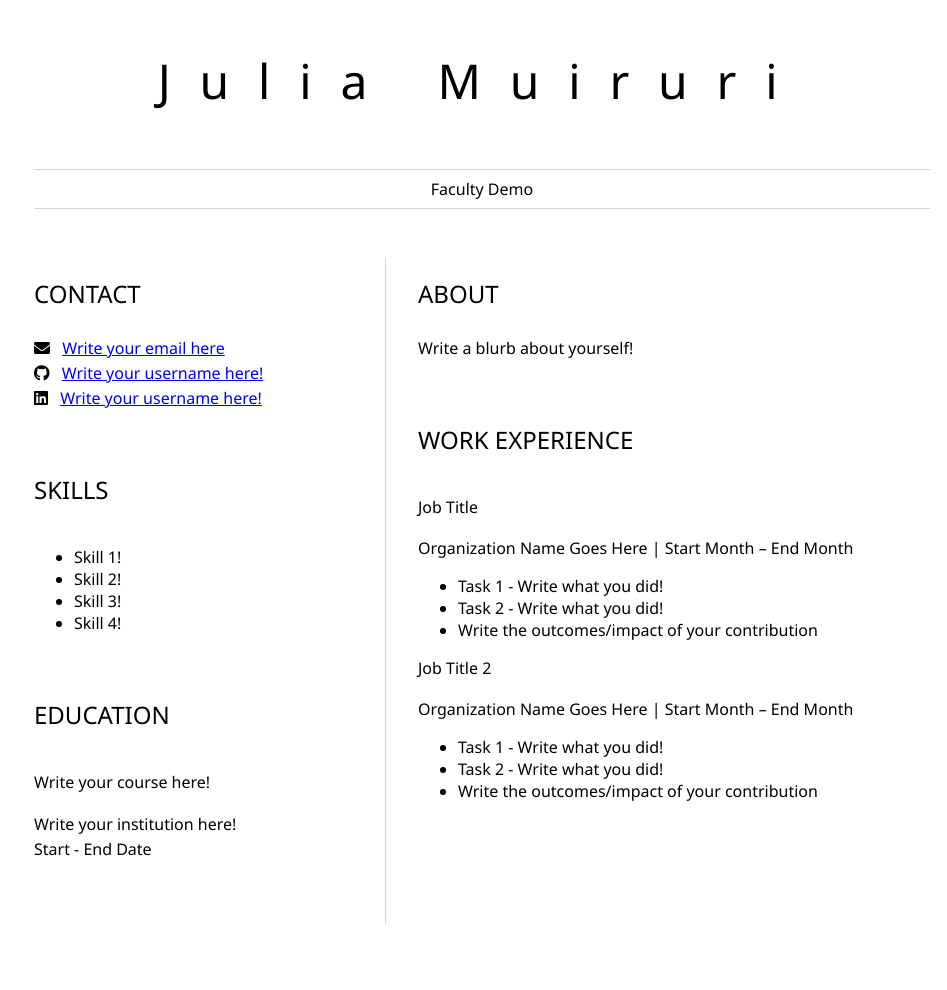
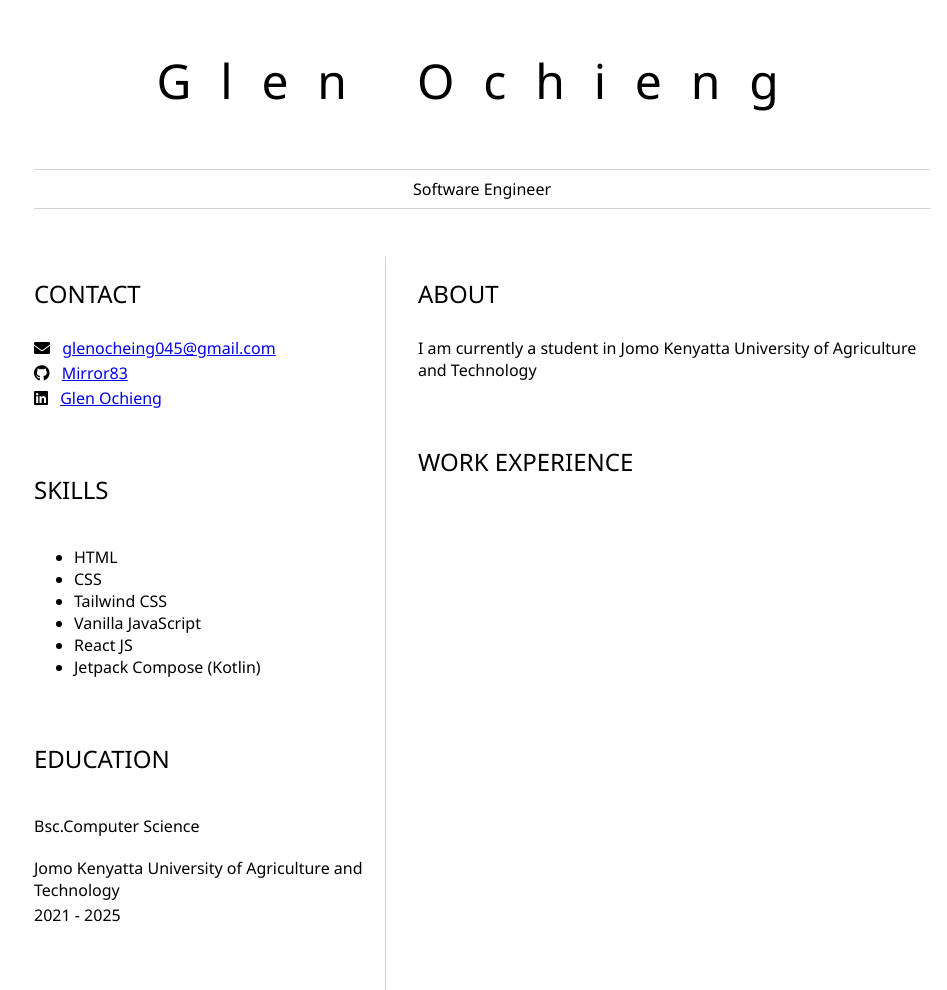
Before and after one commit to Mirror83/Resume, a plain HTML site: page index.html in a window 1280 px wide. Shown: the whole page, without its empty margins (158-1105 px from the left). Before the commit the page ends 924 px from the top, so only its background shows below. Drawn offline with Linux system fonts and the light colour scheme.

Commit message:
Edited resume

```diff
--- a/index.html
+++ b/index.html
@@ -8,9 +8,9 @@
 	<body>
 		<header id="header">
 			<!-- resume header with your name and title -->
-			<h1>Julia Muiruri</h1>
+			<h1>Glen Ochieng</h1>
 			<hr>
-			Faculty Demo
+			Software Engineer
 			<hr>
 		</header>
 		<main>
@@ -20,36 +20,38 @@
 					<!-- contact info including social media -->
                     <p>
                         <i class="fa fa-envelope" aria-hidden="true"></i>
-                        <a href="mailto:username@domain.top-level domain">Write your email here</a>
+                        <a href="mailto:glenochieng045@gmail.com">glenocheing045@gmail.com</a>
                     </p>
                     <p>
                         <i class="fab fa-github" aria-hidden="true"></i>
-                        <a href="github.com/yourGitHubUsername">Write your username here!</a>
+                        <a href="github.com/Mirror83">Mirror83</a>
                     </p>
                     <p>
                         <i class="fab fa-linkedin" aria-hidden="true"></i>
-                        <a href="linkedin.com/yourLinkedInUsername">Write your username here!</a>
+                        <a href="linkedin.com/Glen Ochieng">Glen Ochieng</a>
                     </p>
 				</section>
 				<section>
 					<h2>SKILLS</h2>
 					<!-- your skills -->
                     <ul>
-                        <li>Skill 1!</li>
-                        <li>Skill 2!</li>
-                        <li>Skill 3!</li>
-                        <li>Skill 4!</li>
+                        <li>HTML</li>
+                        <li>CSS</li>
+                        <li>Tailwind CSS</li>
+                        <li>Vanilla JavaScript</li>
+                        <li>React JS</li>
+                        <li>Jetpack Compose (Kotlin)</li>
                     </ul>
 				</section>
 				<section>
 					<h2>EDUCATION</h2>
 					<!-- your education -->
-                    <h3>Write your course here!</h3>
+                    <h3>Bsc.Computer Science</h3>
                     <p>
-                        Write your institution here!
+                       Jomo Kenyatta University of Agriculture and Technology
                     </p>
                     <p>
-                        Start - End Date
+                        2021 - 2025
                     </p>
 				</section>
 			</article>
@@ -57,12 +59,12 @@
 				<section>
 					<h2>ABOUT</h2>
 					<!-- about you -->
-                    <p>Write a blurb about yourself!</p>
+                    <p>I am currently a student in Jomo Kenyatta University of Agriculture and Technology</p>
 				</section>
 				<section>
 					<h2>WORK EXPERIENCE</h2>
 					<!-- your work experience -->
-                    <h3>Job Title</h3>
+                    <!-- <h3>Job Title</h3>
                     <p>
                         Organization Name Goes Here | Start Month – End Month
                     </p>
@@ -82,7 +84,7 @@
                             <li>Task 2 - Write what you did!</li>
                             <li>Write the outcomes/impact of your contribution</li>
 
-                    </ul>
+                    </ul> -->
 				</section>
 			</article>
 		</main>
```
